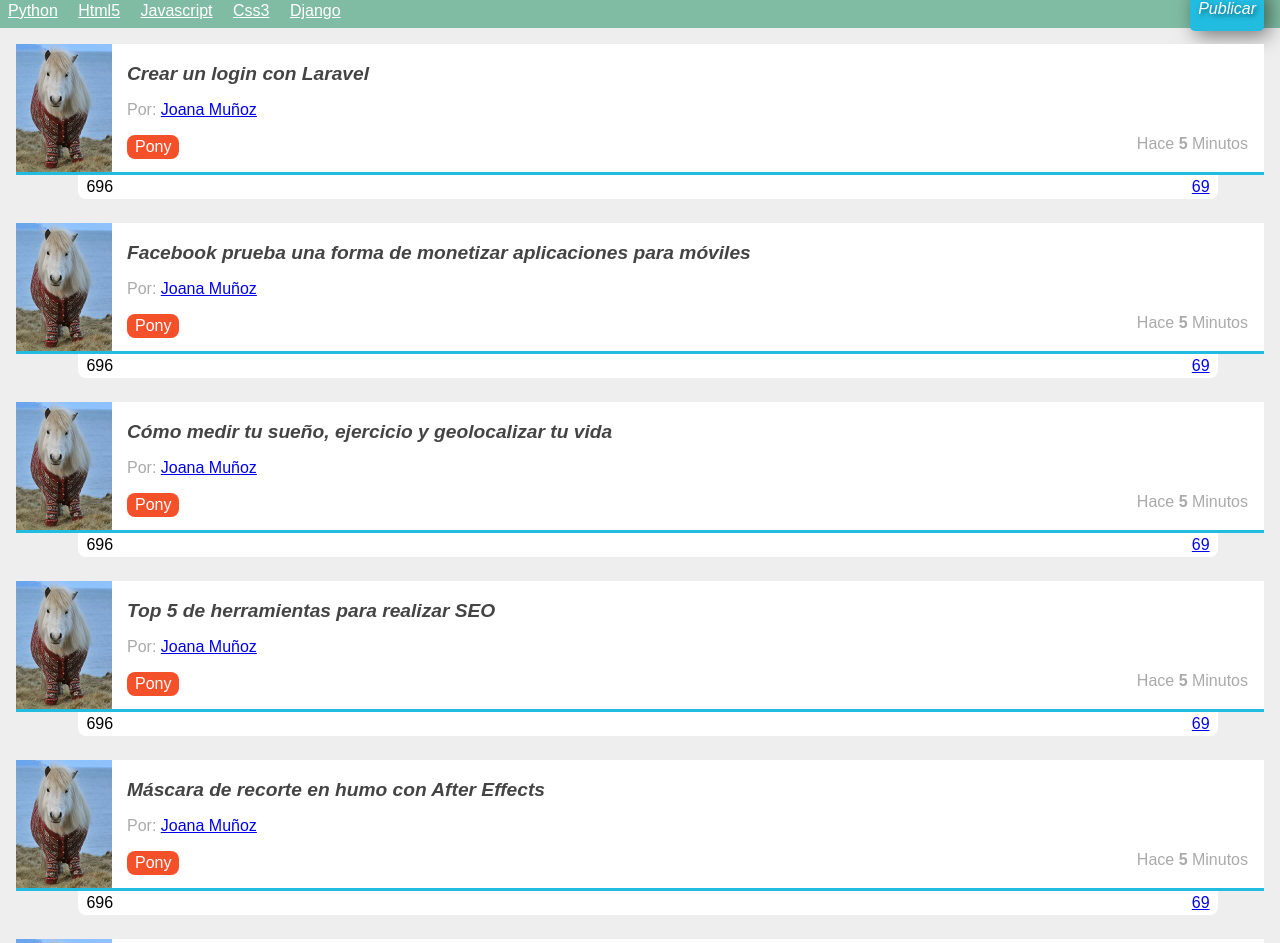
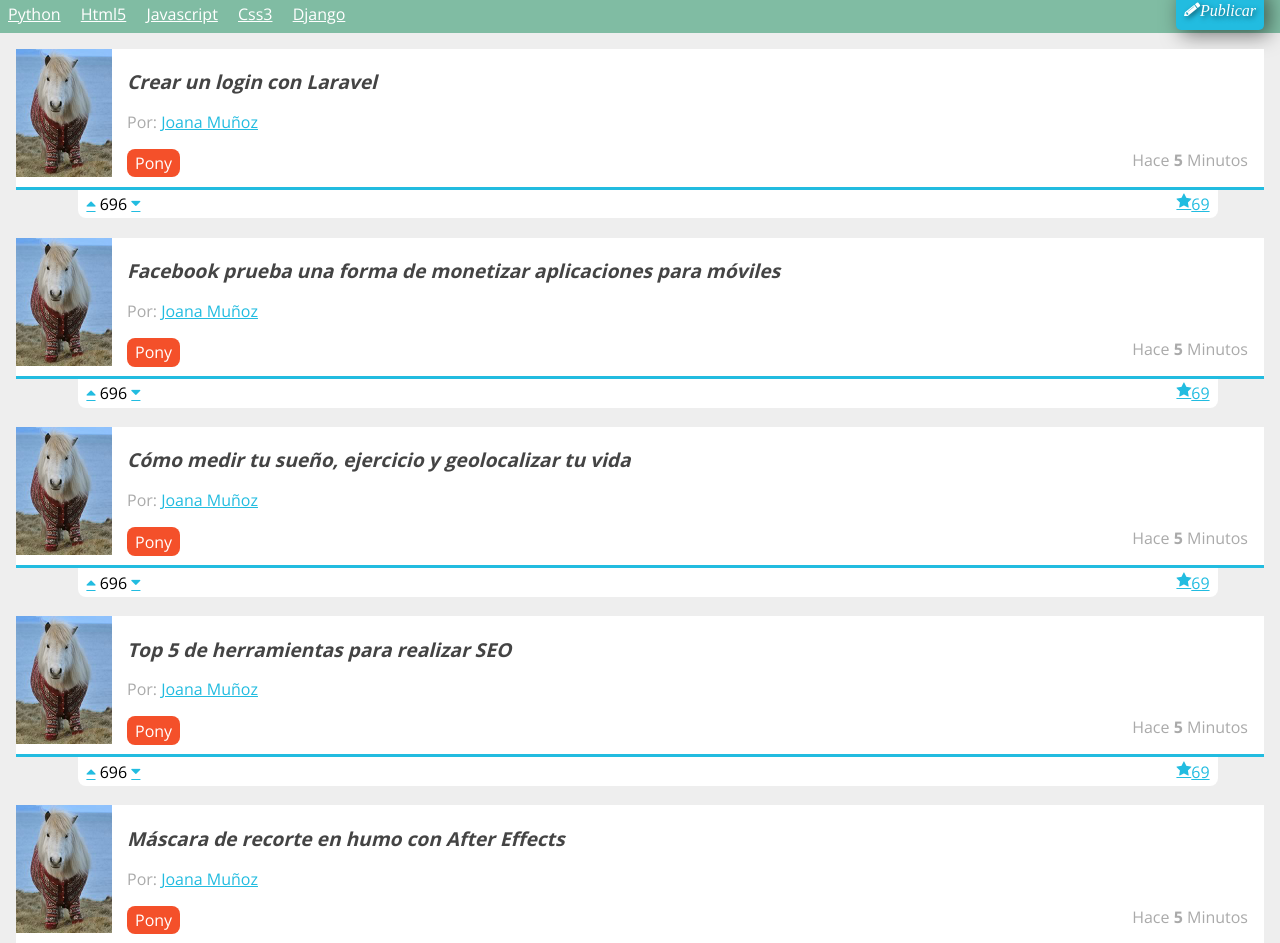
Before and after one commit to julio-cadavid/Platzi, a plain HTML site: page Curso Diseño Web Online/index.html in a window 1280 px wide. Shown: the part 78-1021 px from the top of the page. Drawn offline with nearby package versions, Linux system fonts and the light colour scheme.

Commit message:
IcontFonts
Se agregregaron los IconFont a la aplicación (Falta darle los estilos
de posición)

```diff
--- a/Curso Diseño Web Online/css/estilos.css
+++ b/Curso Diseño Web Online/css/estilos.css
@@ -18,9 +18,54 @@ el valor de la fuente en el body.
 */
 
 
+/*Inicio declaracion ICOFONTS*/
 
-QUEDE FALTANDO 24 MINUTOS DE VIDEO
+@font-face {
+  font-family: 'icomoon';
+  src:url('../fuentes/icomoon.eot?yz0b8j');
+  src:url('../fuentes/icomoon.eot?#iefixyz0b8j') format('embedded-opentype'),
+    url('../fuentes/icomoon.woff?yz0b8j') format('woff'),
+    url('../fuentes/icomoon.ttf?yz0b8j') format('truetype'),
+    url('../fuentes/icomoon.svg?yz0b8j#icomoon') format('svg');
+  font-weight: normal;
+  font-style: normal;
+}
 
+[class^="icon-"], [class*=" icon-"] {
+  font-family: 'icomoon';
+  speak: none;
+  font-style: normal;
+  font-weight: normal;
+  font-variant: normal;
+  text-transform: none;
+  line-height: 1;
+
+  /* Better Font Rendering =========== */
+  -webkit-font-smoothing: antialiased;
+  -moz-osx-font-smoothing: grayscale;
+}
+
+.icon-estrella:before {
+  content: "\f005";
+}
+
+.icon-lapiz:before {
+  content: "\f040";
+}
+
+.icon-comentarios:before {
+  content: "\f086";
+}
+
+.icon-flecha-abajo:before {
+  content: "\f0d7";
+}
+
+.icon-flecha-arriba:before {
+  content: "\f0d8";
+}
+
+/*Fin declaracion ICOFONTS*/
 
 
 
@@ -30,7 +75,7 @@ a{
 body
 {
   background: #eee;
-  font-family: arial;
+  font-family: "Open Sans";
   font-size: 16px;
 }
 footer
--- /dev/null
+++ b/Curso Diseño Web Online/fuentes/style.css
@@ -0,0 +1,44 @@
+@font-face {
+	font-family: 'icomoon';
+	src:url('fonts/icomoon.eot?yz0b8j');
+	src:url('fonts/icomoon.eot?#iefixyz0b8j') format('embedded-opentype'),
+		url('fonts/icomoon.woff?yz0b8j') format('woff'),
+		url('fonts/icomoon.ttf?yz0b8j') format('truetype'),
+		url('fonts/icomoon.svg?yz0b8j#icomoon') format('svg');
+	font-weight: normal;
+	font-style: normal;
+}
+
+[class^="icon-"], [class*=" icon-"] {
+	font-family: 'icomoon';
+	speak: none;
+	font-style: normal;
+	font-weight: normal;
+	font-variant: normal;
+	text-transform: none;
+	line-height: 1;
+
+	/* Better Font Rendering =========== */
+	-webkit-font-smoothing: antialiased;
+	-moz-osx-font-smoothing: grayscale;
+}
+
+.icon-estrella:before {
+	content: "\f005";
+}
+
+.icon-lapiz:before {
+	content: "\f040";
+}
+
+.icon-comentarios:before {
+	content: "\f086";
+}
+
+.icon-flecha-abajo:before {
+	content: "\f0d7";
+}
+
+.icon-flecha-arriba:before {
+	content: "\f0d8";
+}
--- a/Curso Diseño Web Online/index.html
+++ b/Curso Diseño Web Online/index.html
@@ -1,6 +1,8 @@
 <!--
 * La fuente legible es de 16px
 * Navegador rendere los elementos consecuentemente
+* Poner primero el llamado de la fuente, para que el navegador la cargue antes de los estilos
+*Si el nombre de la fuente lleva espacio, esta debe de ser entre comillas "Open sans" (Cuando la llamo en)
 
 -->
 <!DOCTYPE html>
@@ -20,6 +22,7 @@
 <!-- Enlace a los Estilos CSS
 ===================================================== -->
 <link rel="stylesheet" href="css/normalize.css" />
+<link href='http://fonts.googleapis.com/css?family=Open+Sans:400,700' rel='stylesheet' type='text/css'>
 <link rel="stylesheet" href="css/estilos.css" />
 </head>
 
@@ -51,7 +54,9 @@
 		<li><a href="#">Javascript</a></li>
 		<li><a href="#">Css3</a></li>
 		<li><a href="#">Django</a></li>
-		<li id="publicar_nav"><a href="#">Publicar</a></li>
+		<li id="publicar_nav">
+			<a href="#" class="icon-lapiz">Publicar</a>
+		</li>
 	</ul>
 </nav>
 <!-- Nav de la Pagina
@@ -79,11 +84,11 @@
 			<span class="fecha_item">Hace <strong>5</strong> Minutos<p></p></span>
 		</div>
 		<div class="votacion">
-			<a href="#" class="up"></a>
+			<a href="#" class="up icon-flecha-arriba"></a>
 			696
-			<a href="#" class="down"></a>
+			<a href="#" class="down icon-flecha-abajo"></a>
 			<a href="#" class="comentarios_item">69</a>
-			<a href="#" class="guardar_item"></a>
+			<a href="#" class="guardar_item icon-estrella"></a>
 		</div>
 	</article>
 	<!-- Article de la Pagina
@@ -102,11 +107,11 @@
 			<span class="fecha_item">Hace <strong>5</strong> Minutos<p></p></span>
 		</div>
 		<div class="votacion">
-			<a href="#" class="up"></a>
+			<a href="#" class="up icon-flecha-arriba"></a>
 			696
-			<a href="#" class="down"></a>
+			<a href="#" class="down icon-flecha-abajo"></a>
 			<a href="#" class="comentarios_item">69</a>
-			<a href="#" class="guardar_item"></a>
+			<a href="#" class="guardar_item icon-estrella"></a>
 		</div>
 	</article>
 	<!-- Article de la Pagina
@@ -125,11 +130,11 @@
 			<span class="fecha_item">Hace <strong>5</strong> Minutos<p></p></span>
 		</div>
 		<div class="votacion">
-			<a href="#" class="up"></a>
+			<a href="#" class="up icon-flecha-arriba"></a>
 			696
-			<a href="#" class="down"></a>
+			<a href="#" class="down icon-flecha-abajo"></a>
 			<a href="#" class="comentarios_item">69</a>
-			<a href="#" class="guardar_item"></a>
+			<a href="#" class="guardar_item icon-estrella"></a>
 		</div>
 	</article>
 	<!-- Article de la Pagina
@@ -148,11 +153,11 @@
 			<span class="fecha_item">Hace <strong>5</strong> Minutos<p></p></span>
 		</div>
 		<div class="votacion">
-			<a href="#" class="up"></a>
+			<a href="#" class="up icon-flecha-arriba"></a>
 			696
-			<a href="#" class="down"></a>
+			<a href="#" class="down icon-flecha-abajo"></a>
 			<a href="#" class="comentarios_item">69</a>
-			<a href="#" class="guardar_item"></a>
+			<a href="#" class="guardar_item icon-estrella"></a>
 		</div>
 	</article>
 	<!-- Article de la Pagina
@@ -171,11 +176,11 @@
 			<span class="fecha_item">Hace <strong>5</strong> Minutos<p></p></span>
 		</div>
 		<div class="votacion">
-			<a href="#" class="up"></a>
+			<a href="#" class="up icon-flecha-arriba"></a>
 			696
-			<a href="#" class="down"></a>
+			<a href="#" class="down icon-flecha-abajo"></a>
 			<a href="#" class="comentarios_item">69</a>
-			<a href="#" class="guardar_item"></a>
+			<a href="#" class="guardar_item icon-estrella"></a>
 		</div>
 	</article>
 	<!-- Article de la Pagina
@@ -194,11 +199,11 @@
 			<span class="fecha_item">Hace <strong>5</strong> Minutos<p></p></span>
 		</div>
 		<div class="votacion">
-			<a href="#" class="up"></a>
+			<a href="#" class="up icon-flecha-arriba"></a>
 			696
-			<a href="#" class="down"></a>
+			<a href="#" class="down icon-flecha-abajo"></a>
 			<a href="#" class="comentarios_item">69</a>
-			<a href="#" class="guardar_item"></a>
+			<a href="#" class="guardar_item icon-estrella"></a>
 		</div>
 	</article>
 	<!-- Article de la Pagina
```
Also changed, not shown: Curso Diseño Web Online/fuentes/icomoon.svg (added), Curso Diseño Web Online/fuentes/icomoon.ttf (added), Curso Diseño Web Online/fuentes/icomoon.woff (added), 1 other file.
